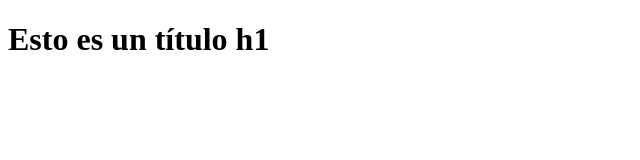
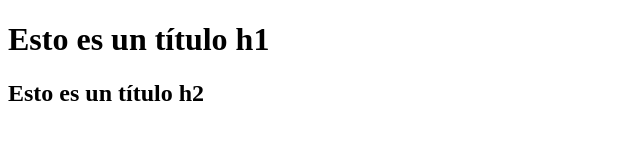
Before and after one commit to vpsa23/ejemplo-readme, a plain HTML site: page index.html in a window 1280 px wide. Shown: the whole page, without its empty margins (0-640 px from the left). Drawn offline with Linux system fonts and the light colour scheme.

Commit message:
Modificando el html

```diff
--- a/index.html
+++ b/index.html
@@ -6,6 +6,7 @@
 </head>
 <body>
 	<h1>Esto es un título h1</h1>
+	<h2>Esto es un título h2</h2>
 
 	<script src="main.js"></script>
 </body>
```
